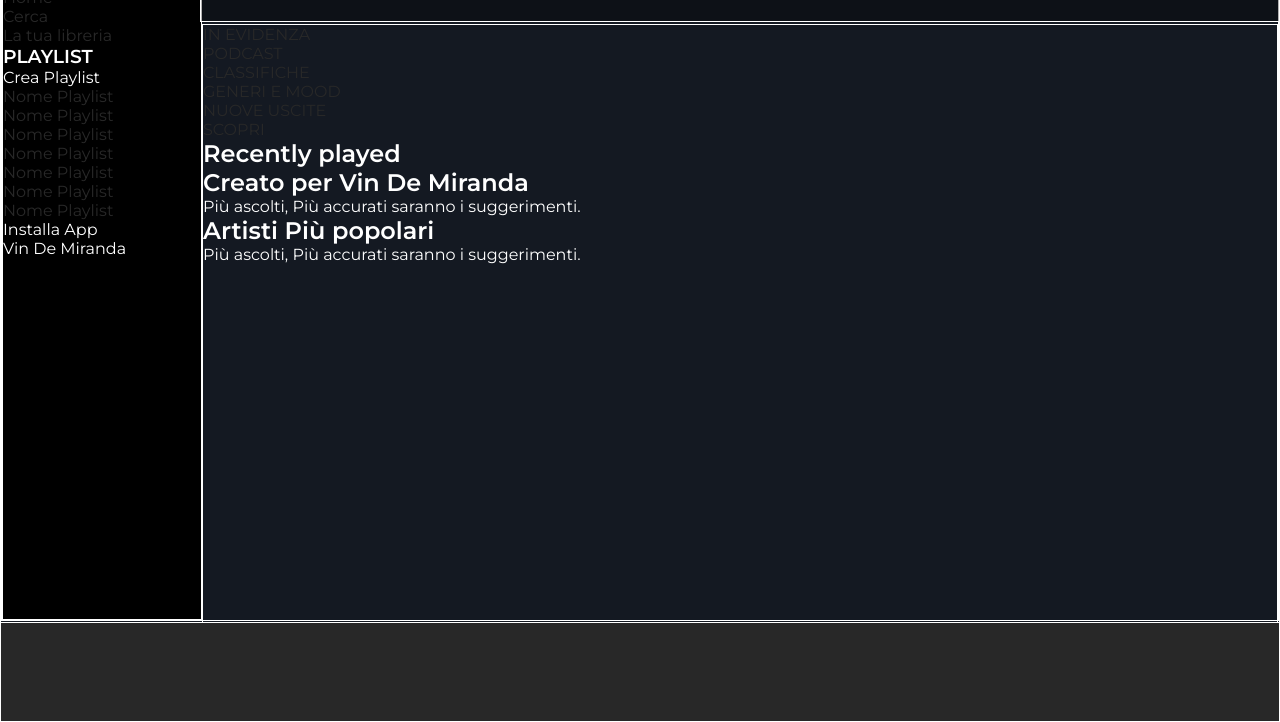
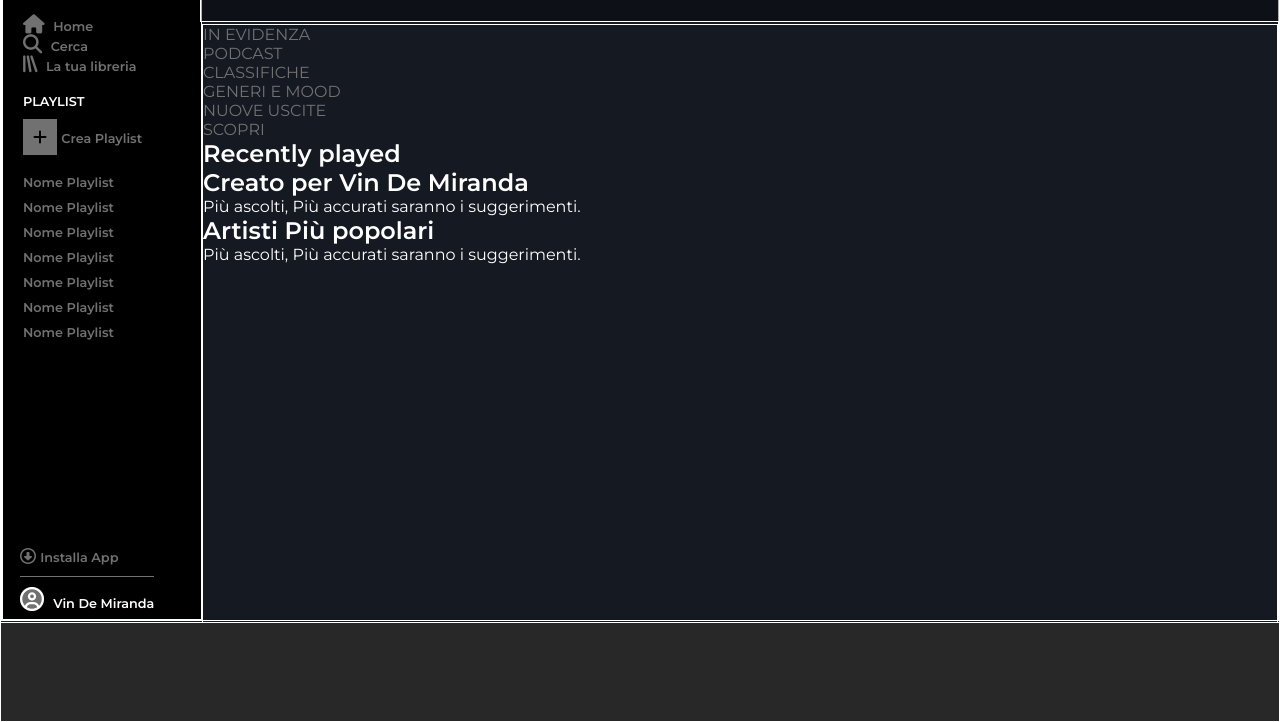
Before and after one commit to Vinffs/html-css-spotifyweb, a plain HTML site: page index.html in a window 1280 px wide. Shown: the part 78-800 px from the top of the page. Drawn offline with Linux system fonts and the light colour scheme.

Commit message:
added side-bar content

```diff
--- a/css/style.css
+++ b/css/style.css
@@ -78,26 +78,108 @@ main{
     left: 0;
     z-index: 10000;
 }
-li>a{
+li{
     list-style: none;
+}
+a{
     text-decoration: none;
-    color: var(--color-dark-grey);
+    color: var(--color-grey);
 }
+
 /* flex utilities */
 .flex{
     display: flex;
 }
 
-/* backgrounds */
+/* backgrounds and text */
 #side-bar{
     background-color: var(--color-black);
 }
-
 #nav-bar{
     background-color:rgba(00, 00, 00, 0.3) ;
 }
 #play-bar{
     background-color: var(--color-dark-grey);
 }
+.gray-text{
+    color: var(--color-grey);
+}
+.white-text{
+    color:var(--color-white);
+}
+.gray-background{
+    background-color: var(--color-grey);
+}
+.round-border{
+    border-radius: 50%;
+}
+
+/* padding */
+.px-5{
+    padding-right: 5px;
+    padding-left: 5px;
+}
+.py-5{
+    padding-top: 5px;
+    padding-bottom: 5px;
+}
+.px-10{
+    padding-right: 10px;
+    padding-left: 10px;
+}
+.py-10{
+    padding-top: 10px;
+    padding-bottom: 10px;
+}
+.px-20{
+    padding-right: 20px;
+    padding-left: 20px;
+}
+.py-20{
+    padding-top: 20px;
+    padding-bottom: 20px;
+}
+.p-top-10{
+    padding-top: 10px;
+}
+.p-bottom-10{
+    padding-bottom: 10px;
+}
 
 /* sidebar */
+.playlist-list{
+    max-height: 250px;
+    overflow-y: auto;
+}
+
+.playlist-list>li{
+    padding-bottom: 10px;
+}
+.create-playlist h3, #side-bar * li, .new-playlist, .username, .install{
+    font-size: 0.8em;
+    font-weight: 600;
+}
+.faplus, .side-icon{
+    margin-right: 5px;
+}
+.fa-plus{
+    background-color: var(--color-grey);
+    color: var(--color-black);
+}
+.logo-container{
+    width: 80%;
+}
+#logo{
+    width: 100%;
+}
+.side-icon{
+    font-size: 1.5em;
+}
+.bottom-side-bar{
+    position: absolute;
+    bottom: 100px;
+    left: 0;
+}
+.install-app{
+    border-bottom: 1px solid var(--color-grey);
+}
--- a/index.html
+++ b/index.html
@@ -21,40 +21,40 @@
             <!-- sidebar -->
             <div id="side-bar" class="debug">
                 <!-- logo -->
-                <div id="logo">
+                <div class="logo-container px-20 py-20">
                     <a href="#">
-                        <img src="img/logo.svg" alt="spotify-logo">
+                        <img id="logo" src="img/logo.svg" alt="spotify-logo">
                     </a>
                 </div>
 
                 <!-- sidebar main actions -->
-                <div class="main-actions">
+                <div class="main-actions px-20 py-10">
                     <ul>
                         <li><a href="#">
-                                <span class="icon"></span>
+                                <span><i class="fa-solid fa-house side-icon"></i></span>
                                 <span>Home</span>
                             </a>
                         </li>
                         <li><a href="#">
-                                <span class="icon"></span>
+                                <span><i class="fa-solid fa-magnifying-glass side-icon"></i></span>
                                 <span>Cerca</span>
                             </a>
                         </li>
                         <li><a href="#">
-                                <span class="icon"></span>
+                                <span><i class="fa-solid fa-lines-leaning fa-flip-horizontal side-icon"></i></span>
                                 <span>La tua libreria</span>
                             </a>
                         </li>
                     </ul>
                 </div>
                 <!-- crea la tua playlist -->
-                <div class="create-playlist">
-                    <h3>PLAYLIST</h3>
+                <div class="create-playlist px-20 py-10">
+                    <h3 class="p-bottom-10">PLAYLIST</h3>
                     <div class="create-btn">
-                        <span class="plus-icon"></span>
-                        <span>Crea Playlist</span>
+                        <span><i class="fa-solid fa-plus py-10 px-10"></i></span>
+                        <span class="gray-text new-playlist">Crea Playlist</span>
                     </div>
-                    <ul> <!-- overflow Y auto w/ max-height-->
+                    <ul class="playlist-list py-20">
                         <li><a href="#">Nome Playlist</a></li>
                         <li><a href="#">Nome Playlist</a></li>
                         <li><a href="#">Nome Playlist</a></li>
@@ -65,15 +65,14 @@
                     </ul>
                 </div>
                 <!-- calltoaction + utente -->
-                <div class="bottom-side-bar">
-                    <!-- add border bottom  -->
-                    <div class="install-app">
-                        <span class="icon download"></span>
-                        <span>Installa App</span>
+                <div class="bottom-side-bar px-20 py-10">
+                    <div class="install-app py-10 gray-text">
+                        <span><i class="fa-regular fa-circle-down"></i></span>
+                        <span class="install">Installa App</span>
                     </div>
-                    <div class="user">
-                        <span class="user-img"></span>
-                        <span>Vin De Miranda</span>
+                    <div class="user p-top-10">
+                        <span><i class="fa-regular fa-circle-user side-icon white-text gray-background round-border"></i></span>
+                        <span class="username">Vin De Miranda</span>
                     </div>
                 </div>
 
```
